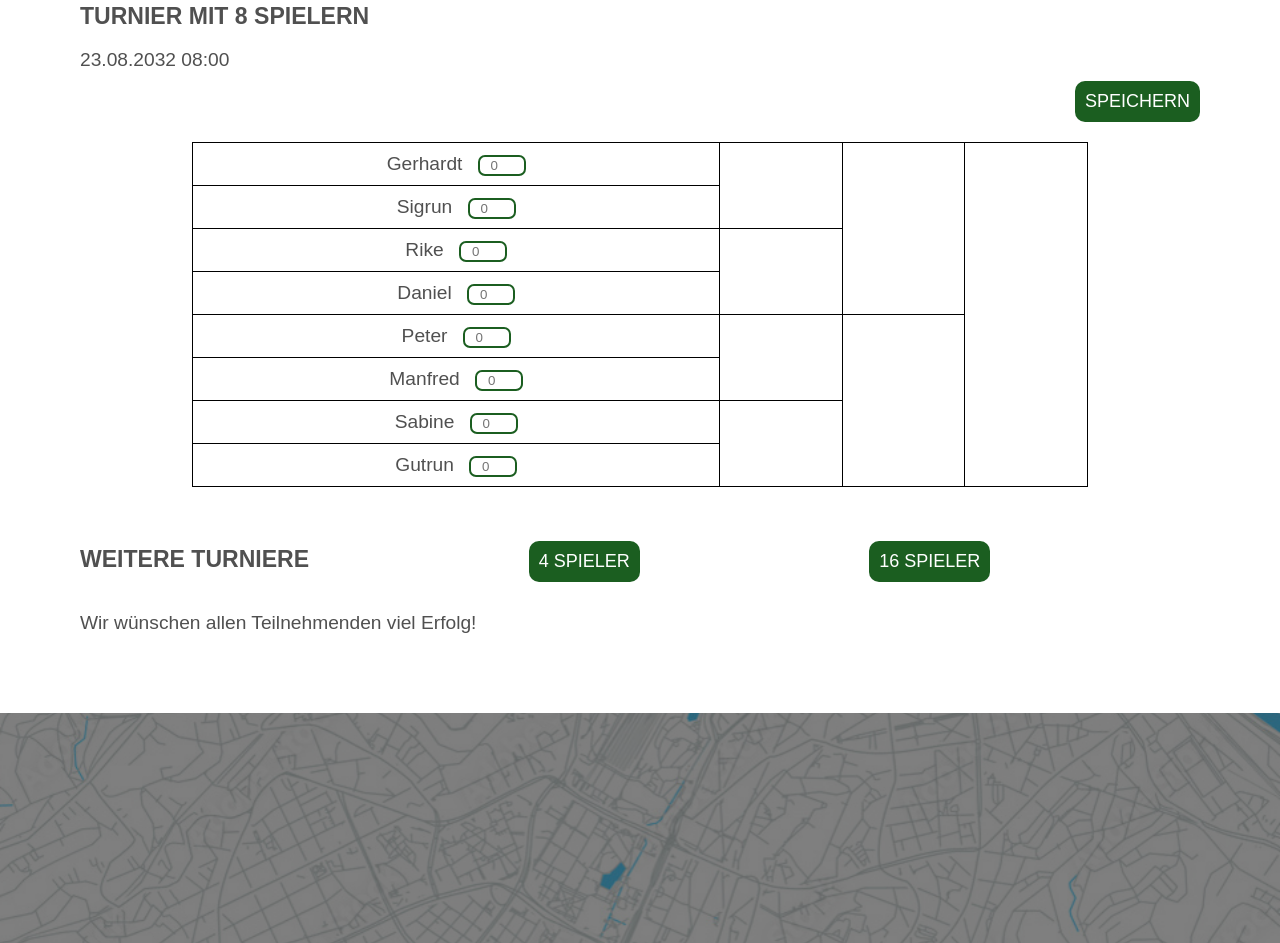
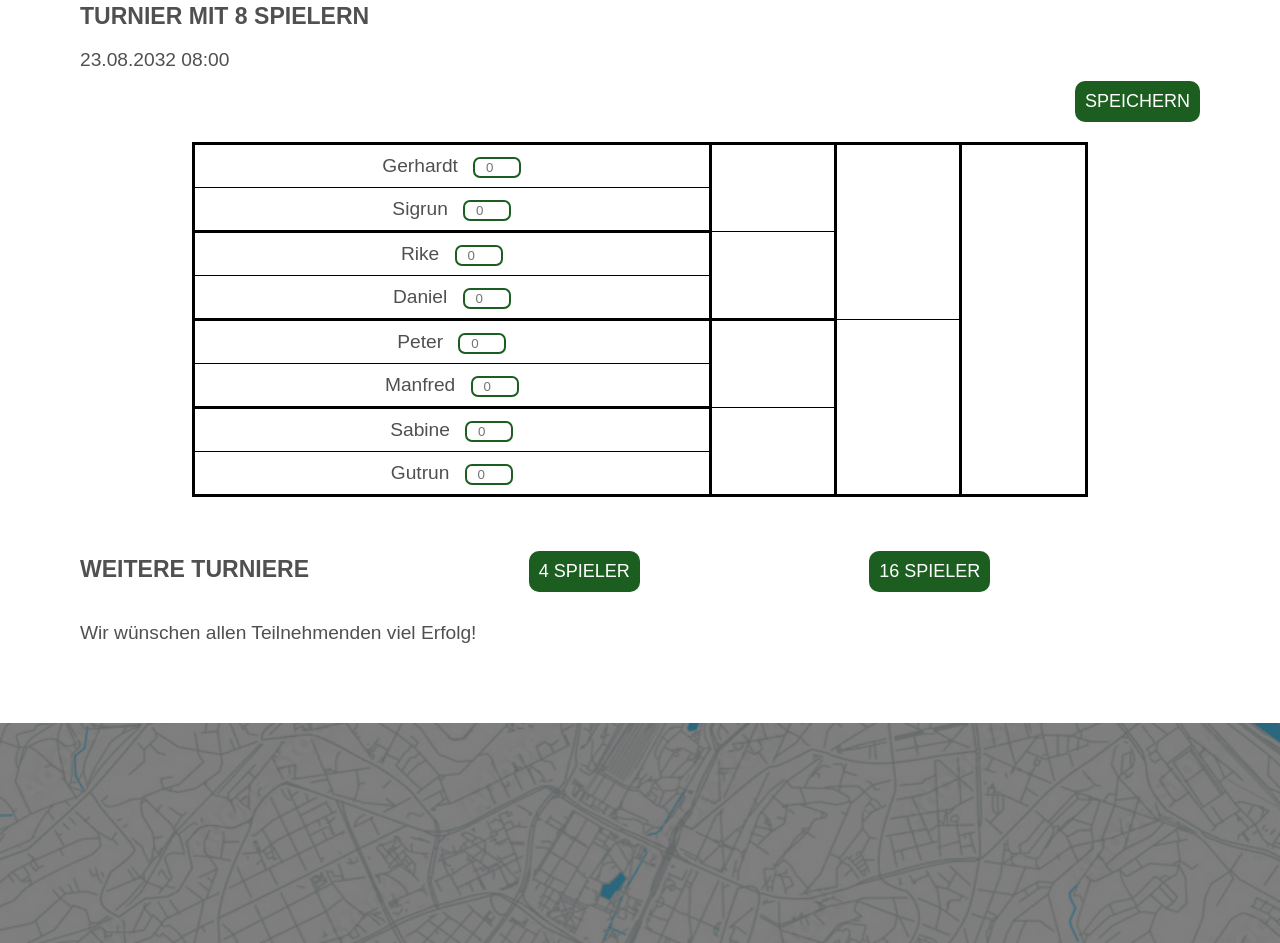
Before and after one commit to Nightvision8D/Nightvision8D.github.io, a plain HTML site: page index.html in a window 1280 px wide. Shown: the part 3425-4368 px from the top of the page. Drawn offline with Linux system fonts and the light colour scheme.

Commit message:
matchtables with improved borders

```diff
--- a/index.html
+++ b/index.html
@@ -1,5 +1,6 @@
 <!DOCTYPE html>
 <html lang="de">
+
 <head>
   <title>Tischtennis Tunier</title>
   <!-- Import of css files -->
@@ -17,6 +18,7 @@
   <meta charset="utf-8" />
   <meta name="viewport" content="width=device-width initial-scale=1" />
 </head>
+
 <body>
   <!-- Parallax img -->
   <div class="bgimg bgimg-1 bgimg-header">
@@ -48,7 +50,8 @@
         </div>
       </li>
       <li>
-          <a class="link" href="winner.html"><img src="static/images/icons/medaille.png" alt="Medaille symbol" /> Sieger</a>
+        <a class="link" href="winner.html"><img src="static/images/icons/medaille.png" alt="Medaille symbol" />
+          Sieger</a>
       </li>
     </ul>
   </nav>
@@ -63,7 +66,8 @@
         <h2>Ai Ai Captain!</h2>
       </div>
       Hier klären wir alles nötige für einen reibungslosen Start in das Tunier!
-        <p>Erstmal danke für dein Interesse. Damit du alles weißt schau dir bitte auf jeden Fall alles auf dieser Website an!</p>
+      <p>Erstmal danke für dein Interesse. Damit du alles weißt schau dir bitte auf jeden Fall alles auf dieser Website
+        an!</p>
     </section>
     <!-- Paralax img -->
     <div class="bgimg bgimg-2">
@@ -71,7 +75,8 @@
       <h2>Was ist mitzubringen?</h2>
     </div>
     <section>
-        <h4>Damit du das Tunier voll und ganz genießen kannst musst du unbedingt darauf achten folgende Dinge dabei zu haben:</h4>
+      <h4>Damit du das Tunier voll und ganz genießen kannst musst du unbedingt darauf achten folgende Dinge dabei zu
+        haben:</h4>
       <ul>
         <li><abbr>TT</abbr> (Tischtennis) Schläger</li>
         <li>Hallenschuhe</li>
@@ -102,61 +107,62 @@
     <section id="match">
       <h2>Turnier mit 8 Spielern</h2>
       <time datetime="2032-08-23T08:00:00">23.08.2032 08:00</time>
-        <button class="button" type="button" style="display: block; margin-right: 0px; margin-left: auto" id="save_button">SPEICHERN</button>
+      <button class="button" type="button" style="display: block; margin-right: 0px; margin-left: auto"
+        id="save_button">SPEICHERN</button>
       <!-- Participant table -->
       <table class="resulttable">
         <tbody>
           <tr>
-              <td>
+            <td class="topbox">
               <span>Gerhardt</span>
               <input type="number" placeholder="0" id="0_1" class="ergebnis" />
             </td>
-              <td rowspan="2" id="insert_1_1"></td>
-              <td rowspan="4" id="insert_2_1"></td>
-              <td rowspan="8" id="insert_3_1"></td>
+            <td class="topbox" rowspan="2" id="insert_1_1"></td>
+            <td class="topbox" rowspan="4" id="insert_2_1"></td>
+            <td class="winner" rowspan="8" id="insert_3_1"></td>
           </tr>
           <tr>
-              <td>
+            <td class="botbox">
               <span>Sigrun</span>
               <input type="number" placeholder="0" id="0_2" class="ergebnis" />
             </td>
           </tr>
           <tr>
-              <td>
+            <td class="topbox">
               <span>Rike</span>
               <input type="number" placeholder="0" id="0_3" class="ergebnis" />
             </td>
-              <td rowspan="2" id="insert_1_2"></td>
+            <td class="botbox" rowspan="2" id="insert_1_2"></td>
           </tr>
           <tr>
-              <td>
+            <td class="botbox">
               <span>Daniel</span>
               <input type="number" placeholder="0" id="0_4" class="ergebnis" />
             </td>
           </tr>
           <tr>
-              <td>
+            <td class="topbox">
               <span>Peter</span>
               <input type="number" placeholder="0" id="0_5" class="ergebnis" />
             </td>
-              <td rowspan="2" id="insert_1_3"></td>
-              <td rowspan="4" id="insert_2_2"></td>
+            <td class="topbox" rowspan="2" id="insert_1_3"></td>
+            <td class="botbox" rowspan="4" id="insert_2_2"></td>
           </tr>
           <tr>
-              <td>
+            <td class="botbox">
               <span>Manfred</span>
               <input type="number" placeholder="0" id="0_6" class="ergebnis" />
             </td>
           </tr>
           <tr>
-              <td>
+            <td class="topbox">
               <span>Sabine</span>
               <input type="number" placeholder="0" id="0_7" class="ergebnis" />
             </td>
-              <td rowspan="2" id="insert_1_4"></td>
+            <td class="botbox" rowspan="2" id="insert_1_4"></td>
           </tr>
           <tr>
-              <td>
+            <td class="botbox">
               <span>Gutrun</span>
               <input type="number" placeholder="0" id="0_8" class="ergebnis" />
             </td>
@@ -172,9 +178,12 @@
       <!-- Winner steps -->
       <div class="podest" style="display: none" id="podest">
         <div></div>
-          <div id="step_zweiter" class="zweiter"><span>xx</span> <img src="static/images/icons/silbermedaille.png" alt="silbermedaille" /></div>
-          <div class="erster" id="step_erster"><span>Hier könnte dein Name stehen</span> <img src="static/images/icons/goldmedaille.png" alt="goldmedaille" /></div>
-          <div class="dritter" id="step_dritter"><span>xx</span> <img src="static/images/icons/bronzemedaille.png" alt="bronzemedaille" /></div>
+        <div id="step_zweiter" class="zweiter"><span>xx</span> <img src="static/images/icons/silbermedaille.png"
+            alt="silbermedaille" /></div>
+        <div class="erster" id="step_erster"><span>Hier könnte dein Name stehen</span> <img
+            src="static/images/icons/goldmedaille.png" alt="goldmedaille" /></div>
+        <div class="dritter" id="step_dritter"><span>xx</span> <img src="static/images/icons/bronzemedaille.png"
+            alt="bronzemedaille" /></div>
         <div></div>
       </div>
       <p>Wir wünschen allen Teilnehmenden viel Erfolg!</p>
@@ -189,13 +198,8 @@
       <h5>Mit etwas guter musikalischer Unterstützung</h5>
       <iframe
         src="https://www.google.com/maps/embed?pb=!1m18!1m12!1m3!1d2629.6601923686126!2d8.9293839!3d48.7692852!2m3!1f0!2f0!3f0!3m2!1i1024!2i768!4f13.1!3m3!1m2!1s0x479761838f1f1d2b%3A0xe5f90a45afa6efa4!2sRankbachhalle!5e0!3m2!1sde!2sde!4v1686924599279!5m2!1sde!2sde"
-          width="600"
-          height="450"
-          style="border: 0"
-          allowfullscreen=""
-          loading="lazy"
-          referrerpolicy="no-referrer-when-downgrade"
-        ></iframe>
+        width="600" height="450" style="border: 0" allowfullscreen="" loading="lazy"
+        referrerpolicy="no-referrer-when-downgrade"></iframe>
       <!-- Our ultralativ nice music -->
       <audio controls id="spongebob_music">
         <source src="static/music/playback.mp3" type="audio/mpeg" />
@@ -222,7 +226,8 @@
           <a href="https://www.rundblick-niedersachsen.de/kleiner-ball-grosser-sport/">Bildquelle</a>
         </li>
         <li id="fn05">
-            <a href="https://as2.ftcdn.net/v2/jpg/03/15/12/21/1000_F_315122151_YLRvOsGUpbGvjUnwXA7r4rxVEk9HIamh.jpg">Bildquelle</a>
+          <a
+            href="https://as2.ftcdn.net/v2/jpg/03/15/12/21/1000_F_315122151_YLRvOsGUpbGvjUnwXA7r4rxVEk9HIamh.jpg">Bildquelle</a>
         </li>
         <li id="fn06">
           <a href="https://www.one.de/images/infocenter/rechtliches/rechtliches-info.jpg">Bildquelle</a>
@@ -233,4 +238,5 @@
     </section>
   </main>
 </body>
+
 </html>
--- a/static/css/main.css
+++ b/static/css/main.css
@@ -4,10 +4,12 @@
 * {
   font-family: "Poppins", sans-serif;
 }
+
 html {
   scroll-behavior: smooth;
   height: 100%;
 }
+
 body {
   display: block;
   margin: 0;
@@ -20,9 +22,11 @@ section table {
   margin: 20px 0px;
   border-collapse: collapse;
 }
-table + a {
+
+table+a {
   margin-top: 40px !important;
 }
+
 table {
   position: relative;
   left: 50%;
@@ -30,24 +34,40 @@ table {
   min-width: 80%;
   max-width: 100%;
 }
+
 th,
 td {
   border: 1px solid black;
   min-width: 30%;
   height: 40px;
 }
+
 td {
   text-align: center;
   min-height: 100px;
 }
+
 tr {
   min-height: 100px;
 }
-table + p {
+
+table+p {
   width: 100%;
   text-align: center;
   font-weight: bold;
   margin-top: 25px;
+}
+
+.topbox {
+  border-width: 3px 3px 1px 3px;
+}
+
+.botbox {
+  border-width: 1px 3px 3px 3px;
+}
+
+.winner {
+  border-width: 3px;
 }
 
 /* Button style */
@@ -65,6 +85,7 @@ table + p {
   cursor: pointer;
   font-size: 18px;
 }
+
 .button:hover {
   background-color: #388e3c;
 }
@@ -78,6 +99,7 @@ table + p {
   background-repeat: no-repeat;
   background-size: cover;
 }
+
 /* Add dark layer with low opacity on images */
 .bgimg::before {
   content: "";
@@ -88,16 +110,19 @@ table + p {
   left: 0px;
   background-color: rgba(0, 0, 0, 0.5);
 }
+
 /* Settings for section after images */
-.bgimg + section h2 {
+.bgimg+section h2 {
   text-transform: uppercase;
   width: 100%;
 }
-.bgimg ~ section {
+
+.bgimg~section {
   color: rgb(80, 80, 80);
   background-color: rgb(255, 255, 255);
   padding: 10px 10px;
 }
+
 main section:first-child {
   color: rgb(80, 80, 80);
   background-color: rgb(255, 255, 255);
@@ -111,33 +136,39 @@ main section:first-child {
   background-image: url("../images/background_1.jpg");
   min-height: 200px;
 }
+
 .bgimg-2 {
   background-image: url("../images/background_2.jpg");
   min-height: 200px;
 }
+
 .bgimg-3 {
   background-image: url("../images/background_3.jpg");
   min-height: 200px;
 }
+
 .bgimg-4 {
   background-image: url("../images/background_4.jpg");
   min-height: 200px;
 }
+
 .bgimg-5 {
   background-image: url("../images/background_5.png");
   min-height: 200px;
 }
+
 .bgimg-6 {
   background-image: url("../images/background_6.jpg");
   min-height: 200px;
 }
+
 .bgimg-7 {
   background-image: url("../images/background_winner.jpg");
   min-height: 500px;
 }
 
 /* Scroll element on images */
-.bgimg > a:first-child {
+.bgimg>a:first-child {
   text-decoration: none;
   opacity: initial;
   font-size: 0.5em;
@@ -149,7 +180,7 @@ main section:first-child {
 }
 
 /* Text on images */
-.bgimg > h1 {
+.bgimg>h1 {
   text-decoration: none;
   opacity: initial;
   font-size: 1.2em;
@@ -163,7 +194,8 @@ main section:first-child {
   color: white;
   letter-spacing: 5px;
 }
-.bgimg > h2 {
+
+.bgimg>h2 {
   text-decoration: none;
   opacity: initial;
   font-size: 1em;
@@ -177,7 +209,8 @@ main section:first-child {
   color: white;
   letter-spacing: 5px;
 }
-img + h1 {
+
+img+h1 {
   display: inline-block;
 }
 
@@ -185,7 +218,7 @@ section ul {
   list-style-type: circle;
 }
 
-.header + section {
+.header+section {
   padding-top: 180px;
 }
 
@@ -206,6 +239,7 @@ section li {
   grid-template-columns: 2fr 1fr 1fr 1fr 2fr;
   grid-template-rows: 3.5em 3.5em 8em;
 }
+
 .podest * {
   padding-top: 0.5em;
   text-align: center;
@@ -214,27 +248,32 @@ section li {
   display: grid;
   justify-items: center;
 }
+
 .podest img {
   padding-top: 10px;
   width: 40px;
   height: 40px;
 }
+
 /* Podest elements */
 div.podest .erster {
   grid-row: 1/-1;
   background-color: gold;
   border: 1px solid;
 }
+
 div.podest .zweiter {
   grid-row: 2/-1;
   background-color: silver;
   border: 1px solid;
 }
+
 div.podest .dritter {
   grid-row: 3/-1;
   background-color: #cb8e00;
   border: 1px solid;
 }
+
 div.podest div {
   grid-row: 1/-1;
 }
@@ -249,6 +288,7 @@ input[type="number"] {
   border-radius: 7px;
   text-align: center;
 }
+
 input[type="number"]:focus {
   border: 2px solid #1b5e20;
 }
@@ -259,50 +299,62 @@ input[type="number"]:focus {
     width: 50px;
     height: 50px;
   }
-  .bgimg > h1 {
+
+  .bgimg>h1 {
     font-size: 1.5em;
     letter-spacing: 10px;
   }
-  .bgimg > h2 {
+
+  .bgimg>h2 {
     font-size: 1.3em;
     letter-spacing: 10px;
   }
 }
+
 /* Adjustements if screen width is min 600px */
 @media (min-width: 600px) {
   .podest img {
     width: 60px;
     height: 60px;
   }
+
   /* Change images to full width if screen is width enough */
   .bgimg-1 {
     min-height: 100%;
   }
+
   .bgimg-2 {
     min-height: 500px;
   }
+
   .bgimg-3 {
     min-height: 500px;
   }
+
   .bgimg-4 {
     min-height: 500px;
   }
+
   .bgimg-5 {
     min-height: 500px;
   }
+
   .bgimg-6 {
     min-height: 500px;
   }
+
   /* Bigger texts on images */
-  .bgimg > h1 {
+  .bgimg>h1 {
     font-size: 3.5em;
     letter-spacing: 20px;
   }
-  .bgimg > h2 {
+
+  .bgimg>h2 {
     font-size: 2.4em;
     letter-spacing: 20px;
   }
-  .bgimg ~ section,
+
+  .bgimg~section,
   main section:first-child {
     font-size: 1.2em;
     padding: 60px 80px;
```
Lines whose indentation alone changed are shown as unchanged.
